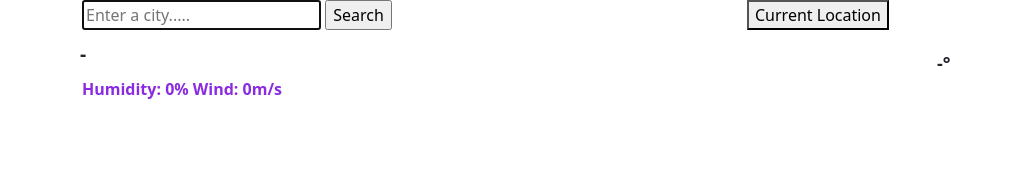
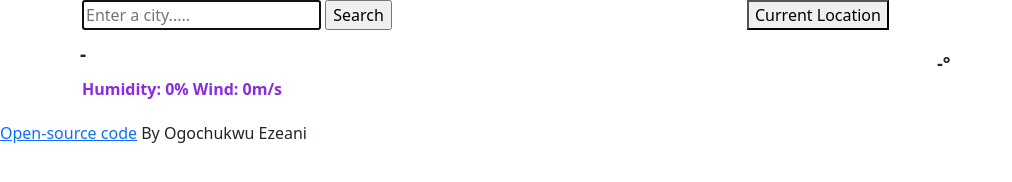
Before and after one commit to Ogooezeani/weather-app, a website built with Parcel: page index.html in a window 1280 px wide. Shown: the whole page, without its empty margins (0-1012 px from the left). Built offline with nearby package versions, Linux system fonts and the light colour scheme.

Commit message:
Added open-source link

```diff
--- a/index.html
+++ b/index.html
@@ -28,9 +28,7 @@
           </form>
         </div>
         <div class="col">
-          <button id="get-location">
-            Current Location
-          </button>
+          <button id="get-location">Current Location</button>
         </div>
       </div>
       <div>
@@ -50,6 +48,8 @@
         </div>
       </div>
     </div>
+    <a href="https://github.com/Ogooezeani/weather-app">Open-source code</a> By
+    Ogochukwu Ezeani
     <script src="src/index.js"></script>
     <script src="https://cdn.jsdelivr.net/npm/axios@1.1.2/dist/axios.min.js"></script>
   </body>
```
